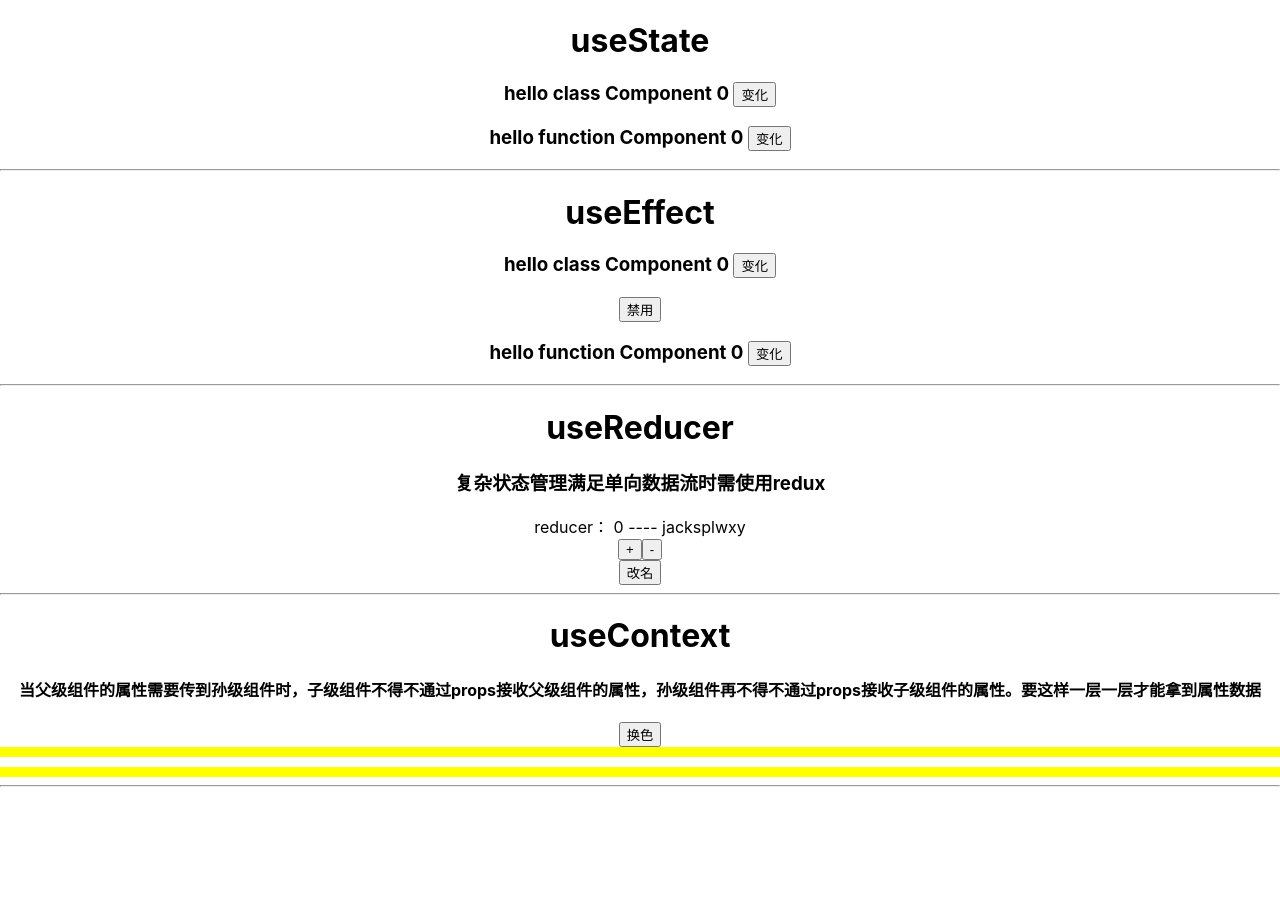
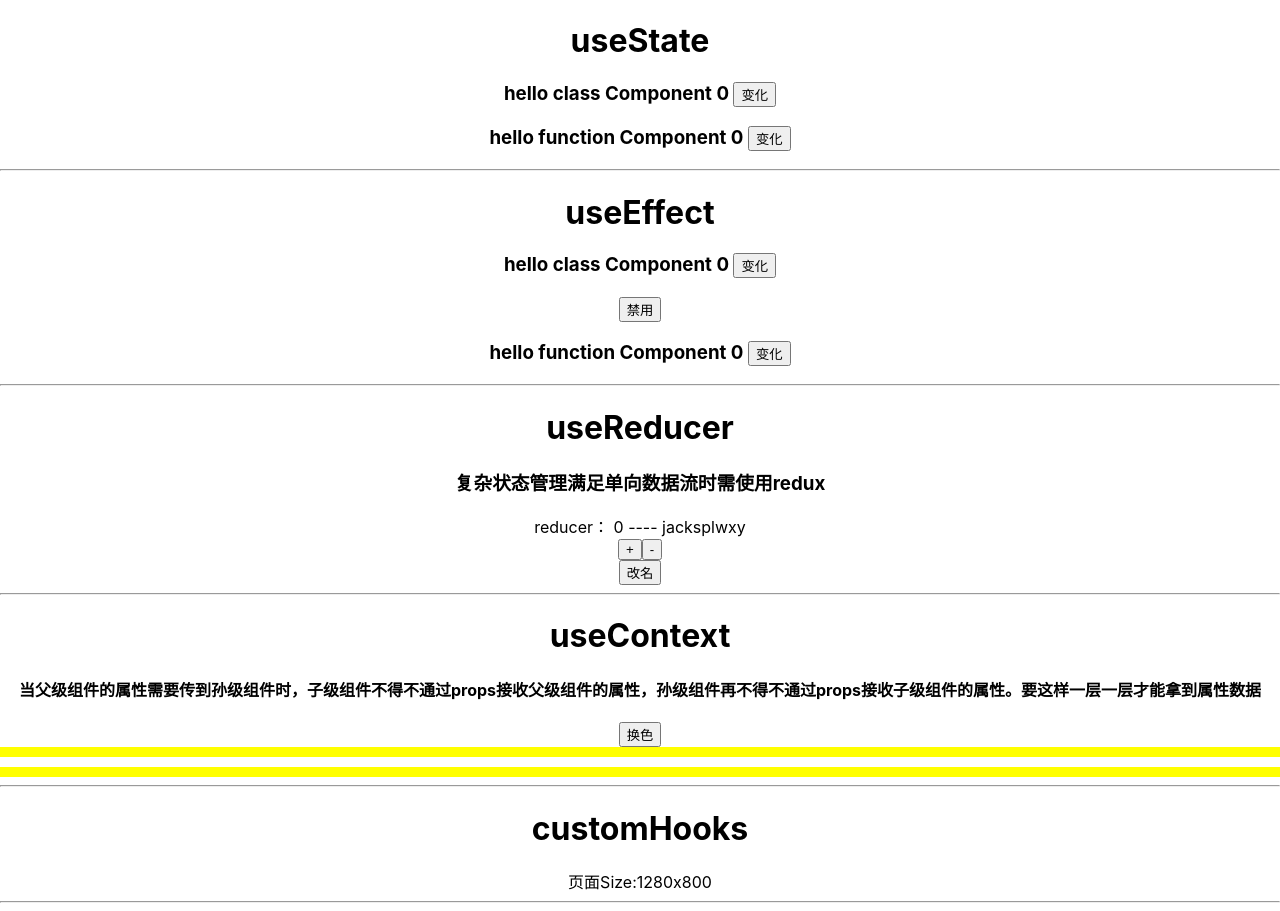
Before and after one commit to jacksplwxy/react-hooks-action, a React (Create React App) app: page / in a window 1280 px wide. Before the commit the page ends 800 px from the top, so only its background shows below. Built offline with nearby package versions, Linux system fonts and the light colour scheme.

Commit message:
feat：自定义hooks

```diff
--- a/src/App.js
+++ b/src/App.js
@@ -7,6 +7,7 @@ import ClassComp3 from './components/useReducer/ClassComp'
 import FuncComp3 from './components/useReducer/FuncComp'
 import ClassComp4 from './components/useContext/ClassComp'
 import FuncComp4 from './components/useContext/FuncComp'
+import FuncComp5 from './components/useWinSize/FuncComp'
 
 function App() {
   return (
@@ -31,6 +32,10 @@ function App() {
       <FuncComp4></FuncComp4>
       <hr></hr>
 
+      <h1>customHooks</h1>
+      <FuncComp5></FuncComp5>
+      <hr></hr>
+
 
     </div>
   );
--- /dev/null
+++ b/src/components/customHooks/useWinSize.js
@@ -0,0 +1,24 @@
+import {useState,useCallback,useEffect} from "react";
+
+export default function UseWinSize(){
+    const [ size , setSize] = useState({
+        width:document.documentElement.clientWidth,
+        height:document.documentElement.clientHeight
+    })
+
+    const onResize = useCallback(()=>{
+        setSize({
+            width: document.documentElement.clientWidth,
+            height: document.documentElement.clientHeight
+        })
+    },[])
+
+    useEffect(()=>{
+        window.addEventListener('resize',onResize)
+        return ()=>{
+            window.removeEventListener('resize',onResize)
+        }
+    },[])
+
+    return size
+}
--- /dev/null
+++ b/src/components/useWinSize/FuncComp.js
@@ -0,0 +1,10 @@
+import React from 'react'
+import UseWinSize from '../customHooks/useWinSize'
+
+
+export default function customHooks(){
+    const size = UseWinSize()
+    return (
+        <div>页面Size:{size.width}x{size.height}</div>
+    )
+}
```
Also changed, not shown: readme.txt (added).
